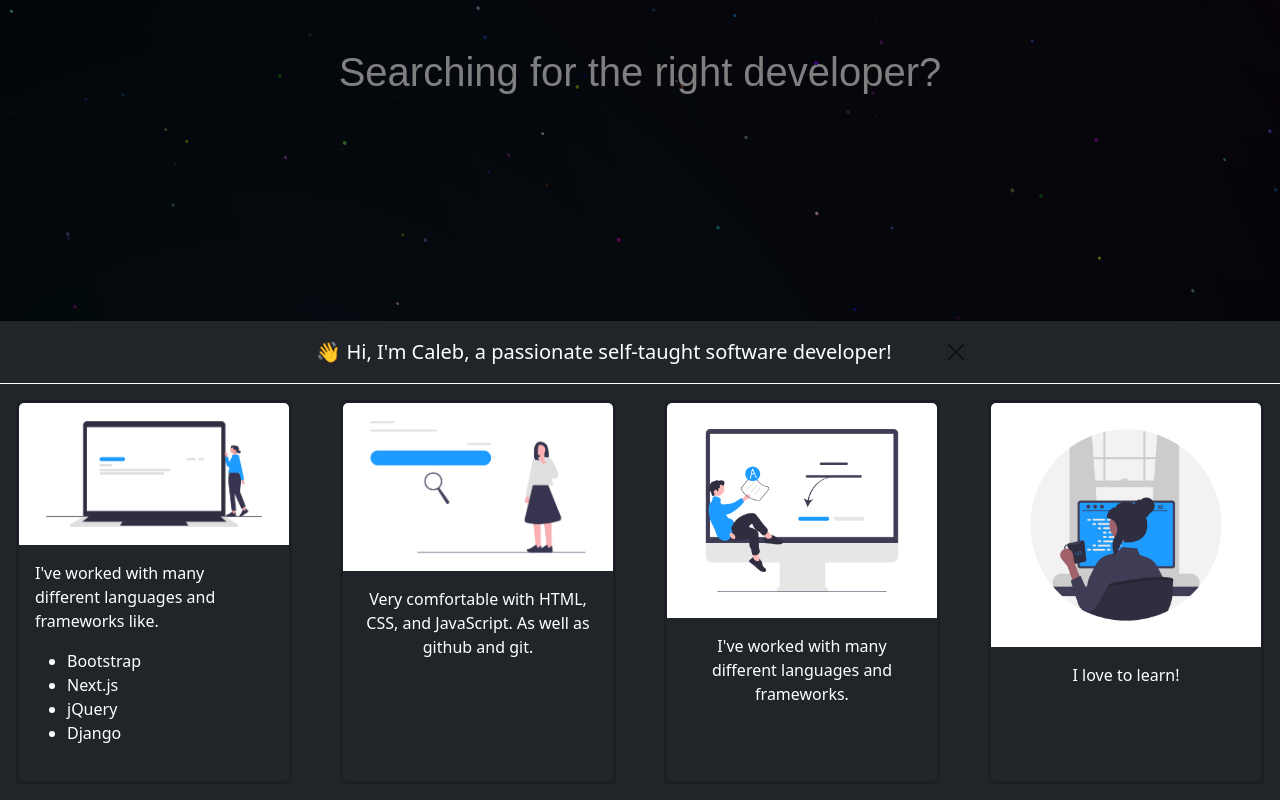
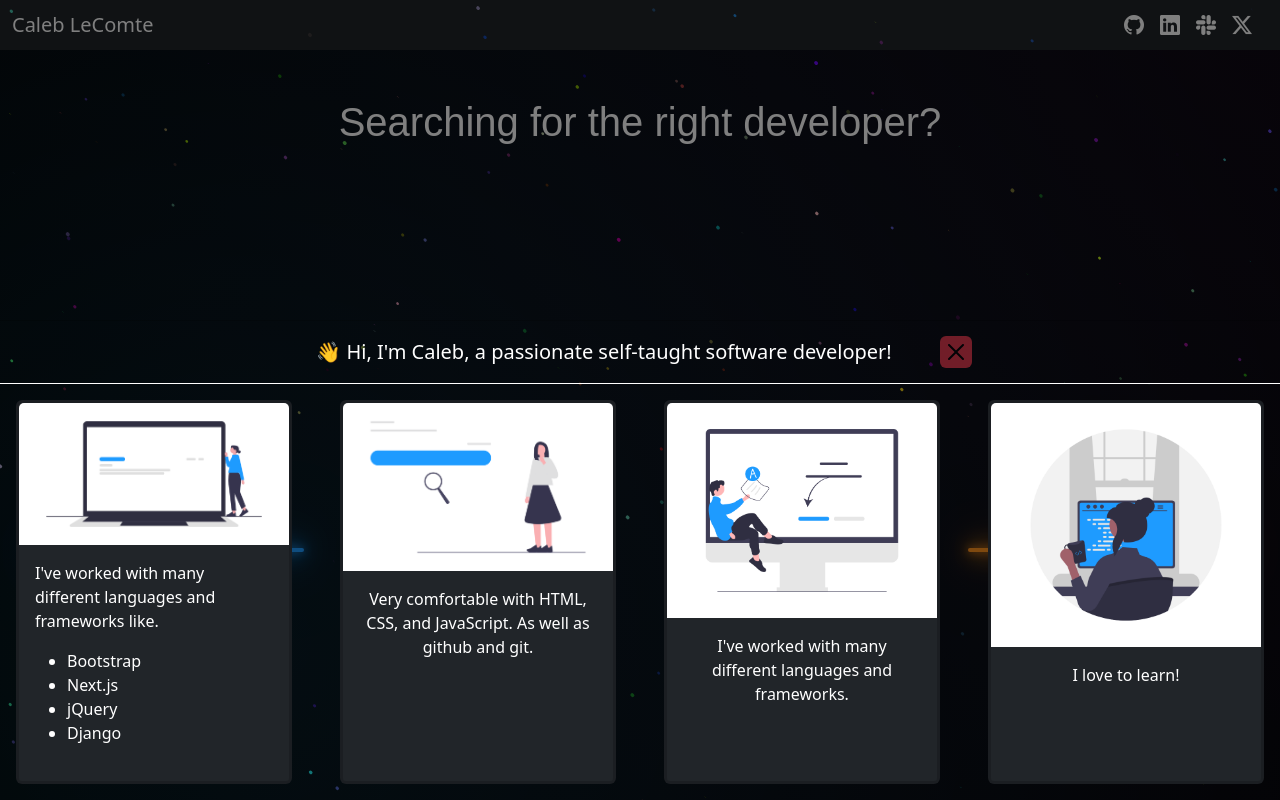
Before and after one commit to caleblecomte/Personal-Website, a plain HTML site: page index.html in a window 1280 px wide. Both pictures are taken after a click on the element "MY INFO". Drawn offline with nearby package versions, Linux system fonts and the light colour scheme; a web font is replaced by a local one.

Commit message:
Add Navbar elements

```diff
--- a/index.html
+++ b/index.html
@@ -6,12 +6,26 @@
     <meta name="viewport" content="width=device-width, initial-scale=1.0">
     <title>CLSoftware | Home</title>
     <link rel="stylesheet" href="https://cdn.jsdelivr.net/npm/bootstrap@5.3.2/dist/css/bootstrap.min.css">
+    <link rel="stylesheet" href="https://cdn.jsdelivr.net/npm/bootstrap-icons@1.11.1/font/bootstrap-icons.css">
     <link rel="stylesheet" href="styles.css">
 </head>
 
 <body>
     <canvas>
     </canvas>
+    <nav class="navbar bg-dark d-flex justify-content-between">
+        <div class="container-fluid">
+            <span class="navbar-brand mb-0 h1 text-white">Caleb LeComte</span>
+            <div class="d-flex">
+                <span class="navbar-brand mb-0 h1 text-white"><i class="bi bi-github"></i></span>
+                <span class="navbar-brand mb-0 h1 text-white"><i class="bi bi-linkedin"></i></span>
+                <span class="navbar-brand mb-0 h1 text-white"><i class="bi bi-slack"></i></span>
+                <span class="navbar-brand mb-0 h1 text-white"><i class="bi bi-twitter-x"></i></span>
+            </div>
+
+        </div>
+
+    </nav>
     <div class="container">
         <h1 class="m-5">Searching for the right developer?</h1>
     </div>
@@ -53,12 +67,12 @@
         </div>
 
         <!-- Info Offcanvas  -->
-        <div class="offcanvas offcanvas-bottom bg-dark text-white" style="--bs-offcanvas-height: 60vh;" tabindex="-1"
+        <div class="offcanvas offcanvas-bottom bg-transparent text-white" style="--bs-offcanvas-height: 60vh;" tabindex="-1"
             id="offcanvasBottom" aria-labelledby="offcanvasBottomLabel">
             <div class="offcanvas-header d-flex justify-content-center">
                 <h5 class="offcanvas-title me-5" id="offcanvasBottomLabel">👋 Hi, I'm Caleb, a passionate self-taught
                     software developer!</h5>
-                <button type="button" class="btn-close" data-bs-dismiss="offcanvas" aria-label="Close"></button>
+                <button type="button" class="btn-close text-bg-danger" data-bs-dismiss="offcanvas" aria-label="Close"></button>
             </div>
             <div class="offcanvas-body d-flex justify-content-center gap-5">
                 <div class="card bg-dark text-white border-3" style="width: 18rem;">
--- a/styles.css
+++ b/styles.css
@@ -25,6 +25,7 @@ a {
     color: rgba(255, 255, 255, 0.2);
     text-decoration: none;
 }
+
 
 a:hover {
     color: #fff;
```
